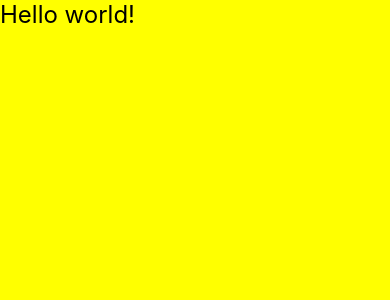
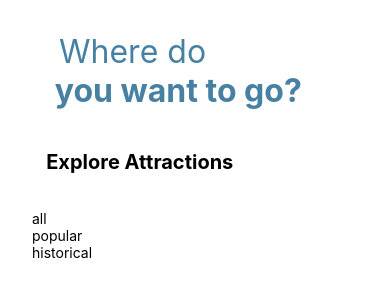
Before and after one commit to lynessadsouza/TravelApp, a React Native app: screen / in a window 390 px wide. Shown: the top 300 px of the page. Built offline with nearby package versions, Linux system fonts and the light colour scheme.

Commit message:
Title and category list added

```diff
--- /dev/null
+++ b/src/components/Categories/index.js
@@ -0,0 +1,17 @@
+import React from 'react';
+import { FlatList, Text } from 'react-native';
+
+const Categories = ({ categories }) => {
+  return (
+    <FlatList
+      data={categories}
+      renderItem={({ item }) => (
+        <Text>
+          {item}
+        </Text>
+      )}
+    />
+  );
+};
+
+export default React.memo(Categories);
--- /dev/null
+++ b/src/components/Title/index.js
@@ -0,0 +1,10 @@
+import React from 'react';
+import {  Text } from 'react-native';
+import styles from './titleStyles.js';
+
+
+export const Title = ({ text, style  }) => {
+   return (
+   <Text  style ={[styles.title, style]}>   { text }  </Text>
+   );
+};
--- /dev/null
+++ b/src/components/Title/titleStyles.js
@@ -0,0 +1,15 @@
+import { StyleSheet } from 'react-native';
+
+const titleStyles = StyleSheet.create({
+  title: {  fontSize: 32,
+    fontWeight: 'bold',
+    color: '#4681A3', },
+
+blackTitle: {
+color: 'black',
+fontSize: 12
+},
+
+ });
+
+  export default titleStyles;
--- a/src/screens/Home/index.js
+++ b/src/screens/Home/index.js
@@ -1,13 +1,21 @@
 import React from 'react';
-import { View, StyleSheet } from 'react-native';
+import { View } from 'react-native';
 import { SafeAreaProvider } from 'react-native-safe-area-context';
-import Title from '../Title/index.js';
+import { Title } from '../../components/Title/index.js';
+import { styles } from './style.js';
+import Categories from '../../components/Categories/index.js';
+
 const HomeScreen = () => {
 
    return (
-     <SafeAreaProvider style = {styles.safeView}>
-  <View style ={styles.view}>
-     <Title/>
+     <SafeAreaProvider style = {styles.mainContainer}>
+  <View style ={styles.container}>
+
+      <Title text = 'Where do' style = { { fontWeight: 'normal' }} />
+      <Title text = 'you want to go?'/>
+      <Title text = 'Explore Attractions ' style={styles.subtitle}/>
+      <Categories categories = {['all', 'popular', 'historical']}/>
+
      </View>
 
      </SafeAreaProvider>
@@ -15,29 +23,4 @@
    );
  };
 
-
- const styles = StyleSheet.create({
-   safeView: {
-     flex: 1,
-     backgroundColor: 'red',
-   },
-   view: {
-     flex: 1,
-
-     backgroundColor: 'yellow',
-
-   },
-   text: {
-     fontSize: 20,
-     fontWeight: 'bold',
-   },
-   titleText: {
-     fontSize: 24,
-     fontWeight: 'bold',
-     color: 'black',
-     padding: 10,
-
-   },
- });
-
  export default HomeScreen;
--- a/src/screens/Home/style.js
+++ b/src/screens/Home/style.js
@@ -0,0 +1,23 @@
+import { StyleSheet } from 'react-native';
+
+export  const styles = StyleSheet.create({
+   container: {
+     margin: 32,
+     backgroundColor: 'white',
+   },
+
+   mainContainer: {
+    flex: 1,
+    backgroundColor: 'white',
+   },
+
+
+   subtitle: {
+    fontSize: 20,
+    fontWeight: 'bold',
+    color: 'black',
+    marginTop: 40,
+    marginBottom: 36
+   },
+
+ });
--- a/src/screens/Title/index.js
+++ /dev/null
@@ -1,11 +0,0 @@
-import React from 'react';
-import {  Text } from 'react-native';
-import styles from './styles.js';
-const Title = () => {
-
-   return (
-       <Text style={styles.title}>Hello world!</Text>
-   );
-
- };
- export default Title;
--- a/src/screens/Title/styles.js
+++ /dev/null
@@ -1,8 +0,0 @@
-import { StyleSheet } from 'react-native';
-const styles = StyleSheet.create({
-  title: {  fontSize: 24,
-    //fontWeight: 'bold',
-    color: 'black' }
- });
-
-  export default styles;
```
